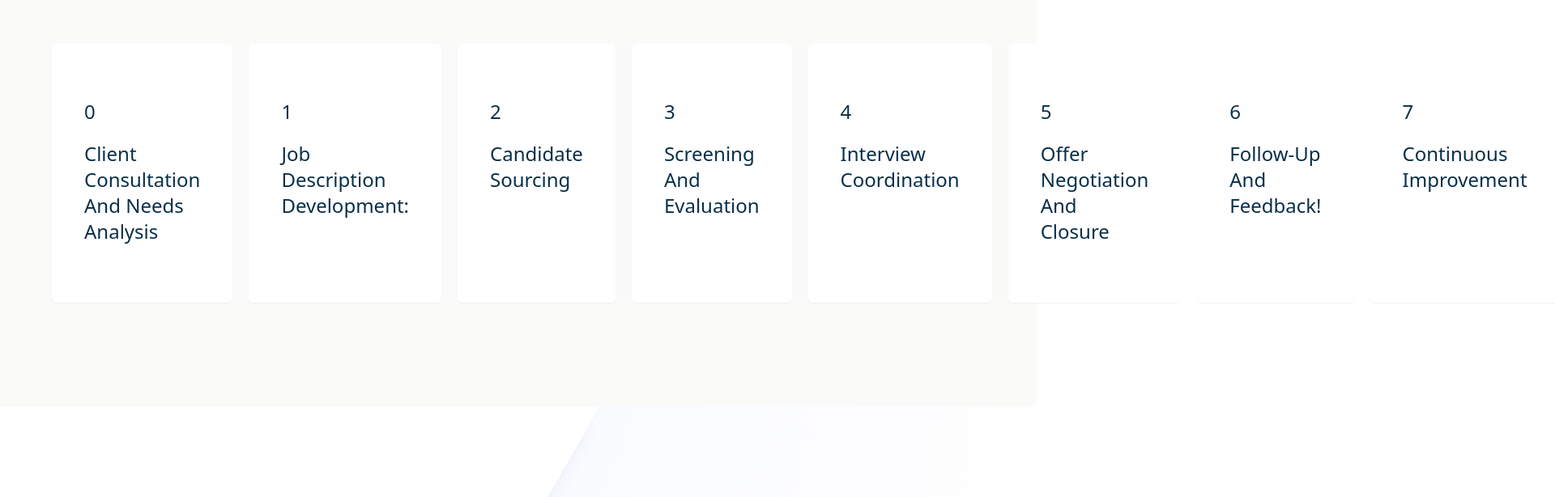
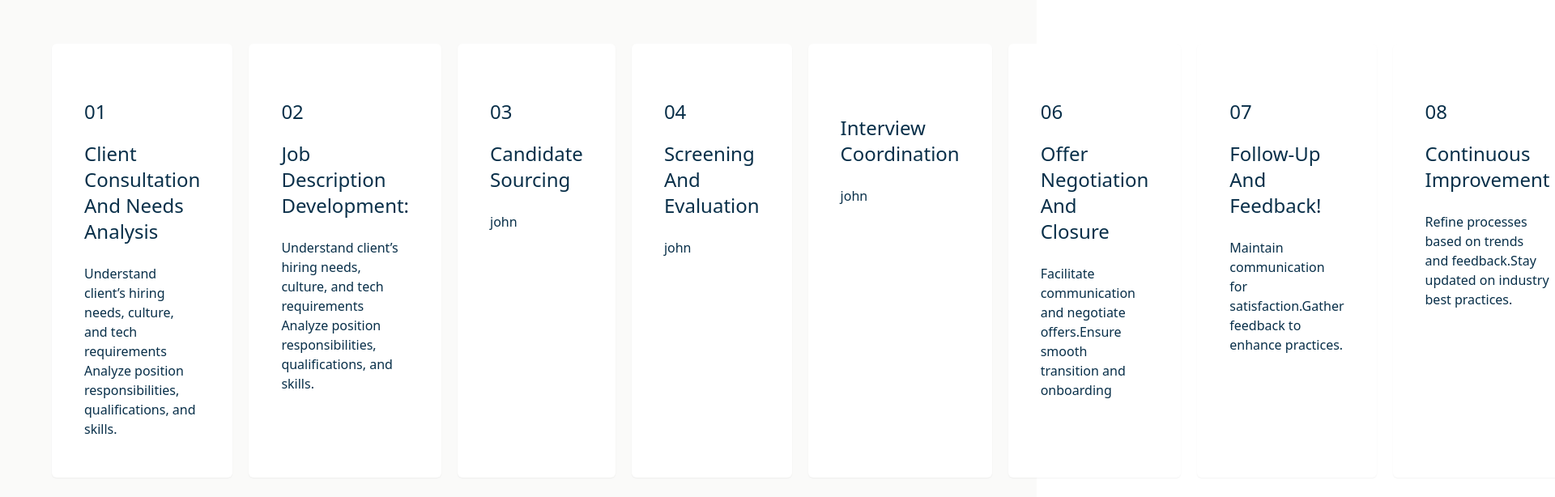
Before and after one commit to shobana2016mca/consulterio-next, a Next.js app: page / in a window 1280 px wide. Shown: the part 1800-2414 px from the top of the page at 81% size, 1920 px wide, since content can reach past the window. Built offline with nearby package versions, Linux system fonts and the light colour scheme.

Commit message:
fix card issue

```diff
--- a/components/Card.tsx
+++ b/components/Card.tsx
@@ -1,8 +1,5 @@
-import Image from "next/image";
-
 type CardProps = {
-  id: string;
-  imgSrc: string;
+  id: string | undefined;
   title: string;
   description: string;
 };
--- a/components/Services.tsx
+++ b/components/Services.tsx
@@ -9,7 +9,6 @@ const cardData = [
   },
   {
     id: "02",
-
     title: "Job Description Development:",
     desctiption:
       "Understand client’s hiring needs, culture, and tech requirements Analyze position responsibilities, qualifications, and skills.",
@@ -21,6 +20,7 @@ const cardData = [
   },
   {
     id: "04",
+    icon: "/logo.png",
     title: "Screening and Evaluation",
     desctiption: "john",
   },
@@ -62,11 +62,10 @@ export default function Services() {
           <div className="flex gap-5 max-md:flex-col max-md:gap-0">
             {cardData.map((card, idx) => (
               <Card
-                id={idx}
                 key={idx}
-                imgSrc={card.image}
+                id={card.id}
                 title={card?.title}
-                description={card?.description}
+                description={card.desctiption}
               />
             ))}
           </div>
```
